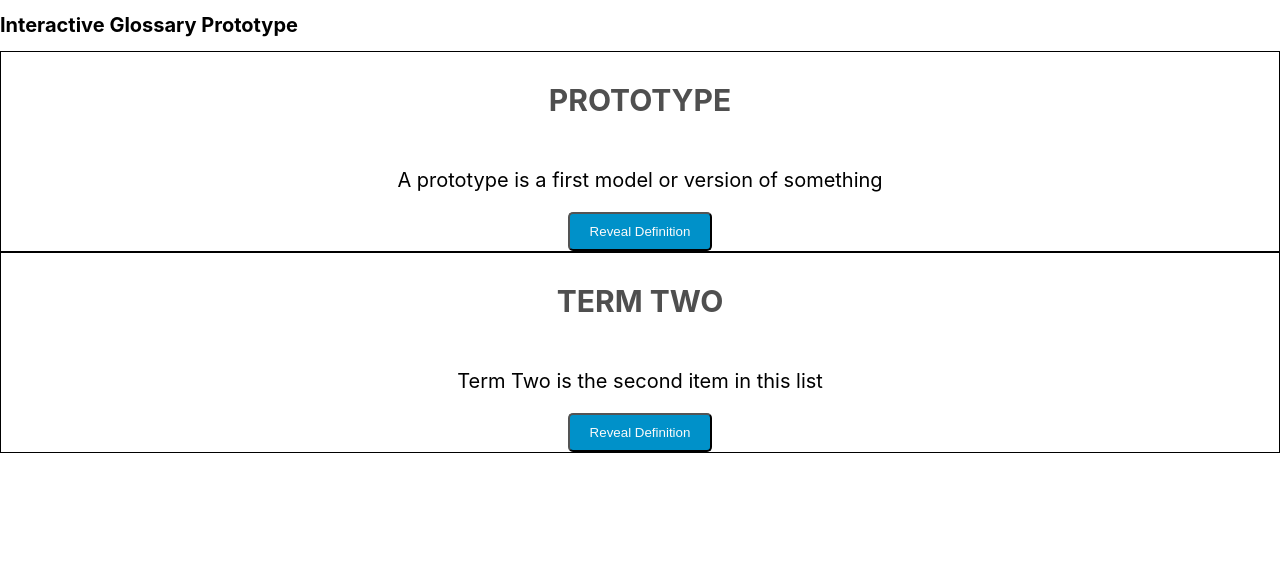
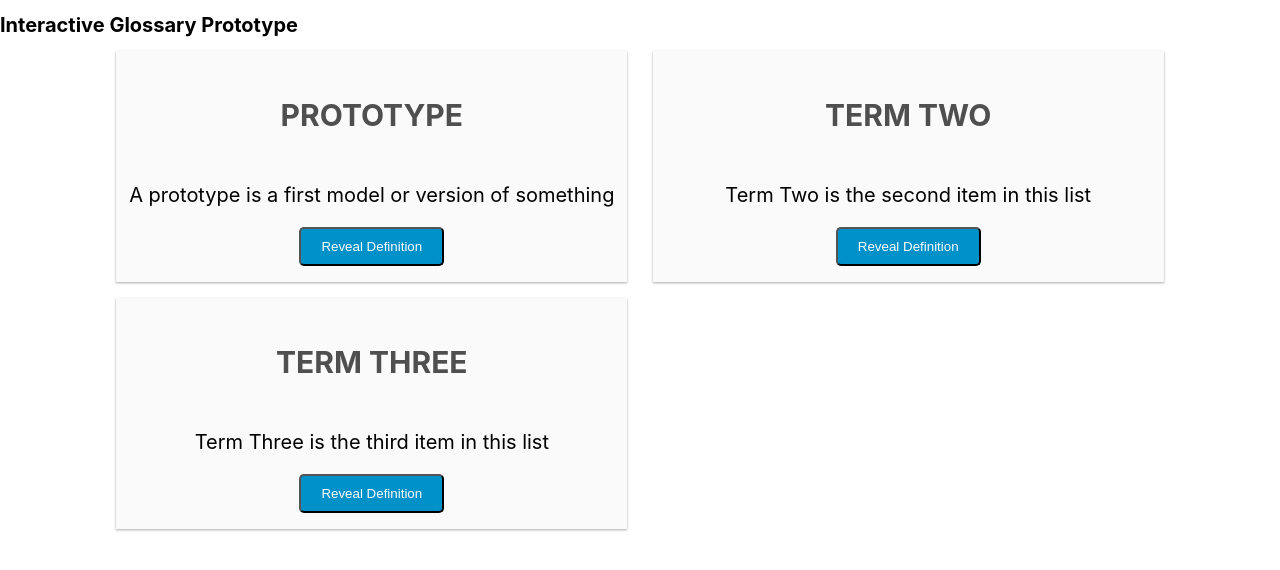
Before and after one commit to jonathanprozzi/interactive-glossary-prototype, a React (Create React App) app: page / in a window 1280 px wide. Shown: the top 570 px of the page. Built offline with nearby package versions, Linux system fonts and the light colour scheme.

Commit message:
added basic styling to the cards

```diff
--- a/src/App.js
+++ b/src/App.js
@@ -1,4 +1,5 @@
 import React, { Component } from "react";
+import styled from "styled-components";
 import GlossaryCardGrid from "./components/GlossaryCardGrid";
 
 class App extends Component {
@@ -8,10 +9,18 @@ class App extends Component {
         <header>
           <h1>Interactive Glossary Prototype</h1>
         </header>
-        <GlossaryCardGrid />
+        <ContentWrapper>
+          <GlossaryCardGrid />
+        </ContentWrapper>
       </div>
     );
   }
 }
 
+const ContentWrapper = styled.div`
+  display: flex;
+  flex-direction: column;
+  align-items: center;
+`;
+
 export default App;
--- a/src/components/GlossaryCard.js
+++ b/src/components/GlossaryCard.js
@@ -13,7 +13,10 @@ const CardWrapper = styled.div`
   display: flex;
   flex-direction: column;
   align-items: center;
-  border: 1px solid black;
+  background-color: #fafafa;
+  padding: 2vh 1vw;
+  box-shadow: 0 1px 3px rgba(0, 0, 0, 0.12), 0 1px 2px rgba(0, 0, 0, 0.24);
+  transition: all 0.3s cubic-bezier(0.25, 0.8, 0.25, 1);
 `;
 
 const GlossaryTitle = styled.h3`
--- a/src/components/GlossaryCardGrid.js
+++ b/src/components/GlossaryCardGrid.js
@@ -6,7 +6,11 @@ import { terms } from "../data";
 const GlossaryCardGrid = props => (
   <MainGrid>
     {terms.map(term => (
-      <GlossaryCard termTitle={term.title} termDefinition={term.definition} />
+      <GlossaryCard
+        key={term.title}
+        termTitle={term.title}
+        termDefinition={term.definition}
+      />
     ))}
   </MainGrid>
 );
@@ -15,5 +19,7 @@ export default GlossaryCardGrid;
 
 const MainGrid = styled.div`
   display: grid;
-  grid-template-columns: 1fr;
+  grid-template-columns: 1fr 1fr;
+  grid-column-gap: 2vw;
+  grid-row-gap: 2vh;
 `;
--- a/src/data.js
+++ b/src/data.js
@@ -6,5 +6,9 @@ export const terms = [
   {
     title: "Term Two",
     definition: "Term Two is the second item in this list"
+  },
+  {
+    title: "Term Three",
+    definition: "Term Three is the third item in this list"
   }
 ];
```
